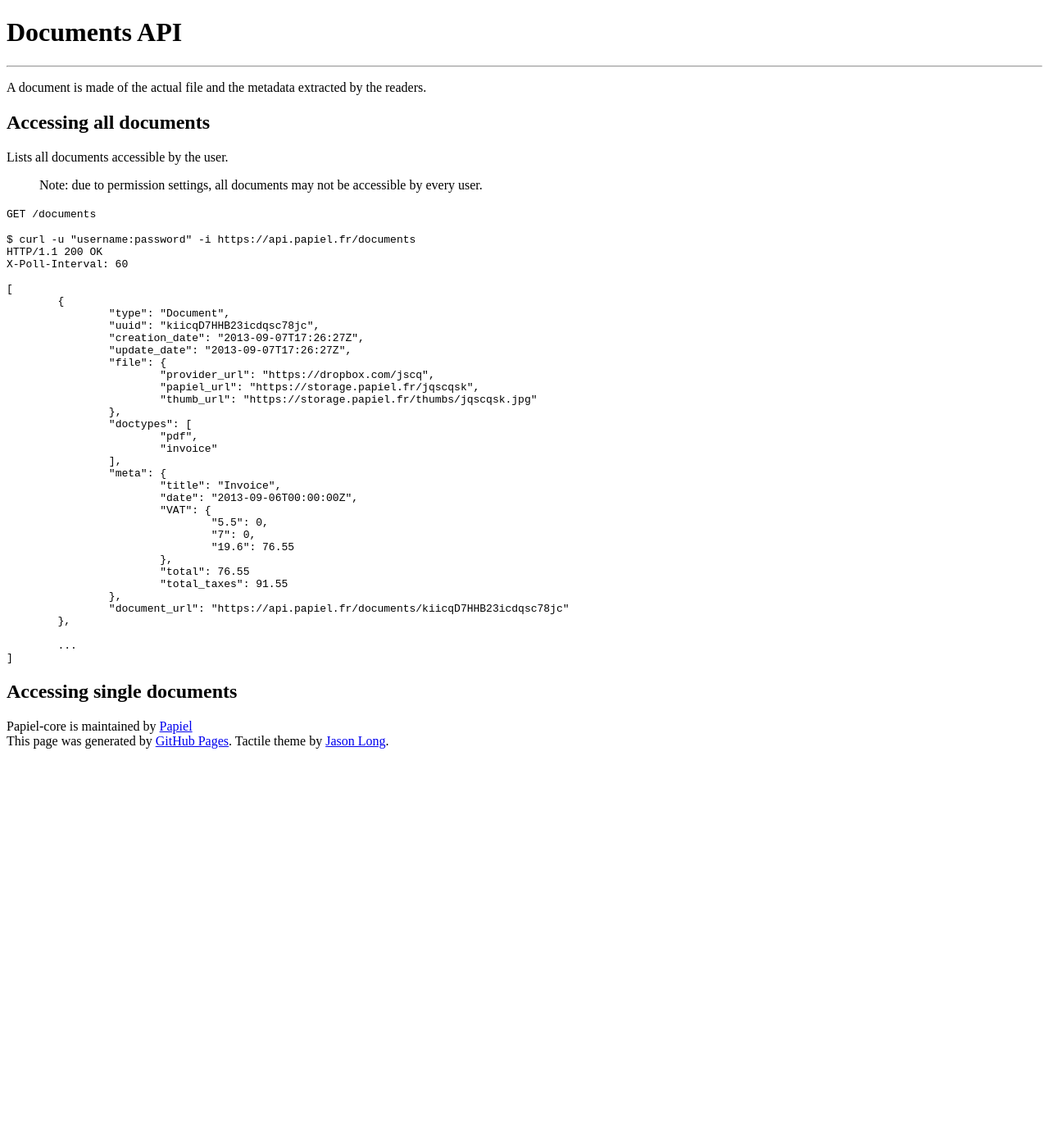
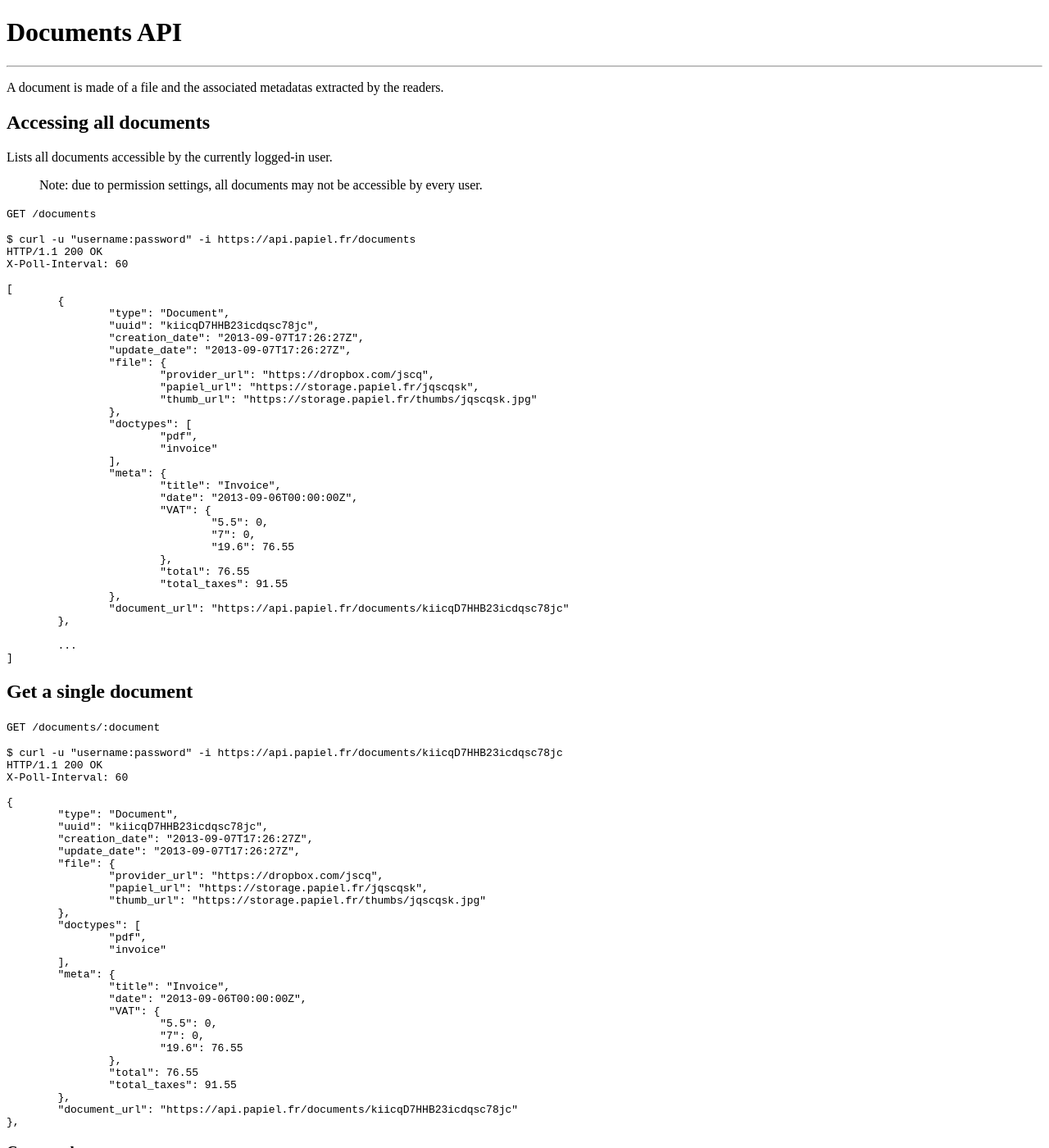
Before and after one commit to AnyFetch/developers.anyfetch.com, a Jekyll site: the page built from documents/documents.md, in a window 1280 px wide and 1400 px high. Shown: the whole window at 82% size. Built offline with Jekyll 4.4.1, drawn with Linux system fonts in a browser that asks for light colours; some web fonts are replaced; some of the changed text lies outside the part shown.

Commit message:
Update documents.md

````diff
--- a/documents/documents.md
+++ b/documents/documents.md
@@ -3,12 +3,11 @@ title: Documents API
 layout: doc
 ---
 
-
-A document is made of the actual file and the metadata extracted by the readers.
+A document is made of a file and the associated metadatas extracted by the readers.
 
 ## Accessing all documents
 
-Lists all documents accessible by the user.
+Lists all documents accessible by the currently logged-in user.
 
 > Note: due to permission settings, all documents may not be accessible by every user.
 
@@ -52,4 +51,45 @@ X-Poll-Interval: 60
 ]
 ```
 
-## Accessing single documents
+## Get a single document
+
+`GET /documents/:document`
+
+```
+$ curl -u "username:password" -i https://api.papiel.fr/documents/kiicqD7HHB23icdqsc78jc
+HTTP/1.1 200 OK
+X-Poll-Interval: 60
+
+{
+	"type": "Document",
+	"uuid": "kiicqD7HHB23icdqsc78jc",
+	"creation_date": "2013-09-07T17:26:27Z",
+	"update_date": "2013-09-07T17:26:27Z",
+	"file": {
+		"provider_url": "https://dropbox.com/jscq",
+		"papiel_url": "https://storage.papiel.fr/jqscqsk",
+		"thumb_url": "https://storage.papiel.fr/thumbs/jqscqsk.jpg"
+	},
+	"doctypes": [
+		"pdf",
+		"invoice"
+	],
+	"meta": {
+		"title": "Invoice",
+		"date": "2013-09-06T00:00:00Z",
+		"VAT": {
+			"5.5": 0,
+			"7": 0,
+			"19.6": 76.55
+		},
+		"total": 76.55
+		"total_taxes": 91.55
+	},
+	"document_url": "https://api.papiel.fr/documents/kiicqD7HHB23icdqsc78jc"
+},
+```
+
+### Create a document
+Papiel API does not allows document creation by a user.
+
+Ifyou need to import documents, you'll need to read the dedicated reader API.
````
